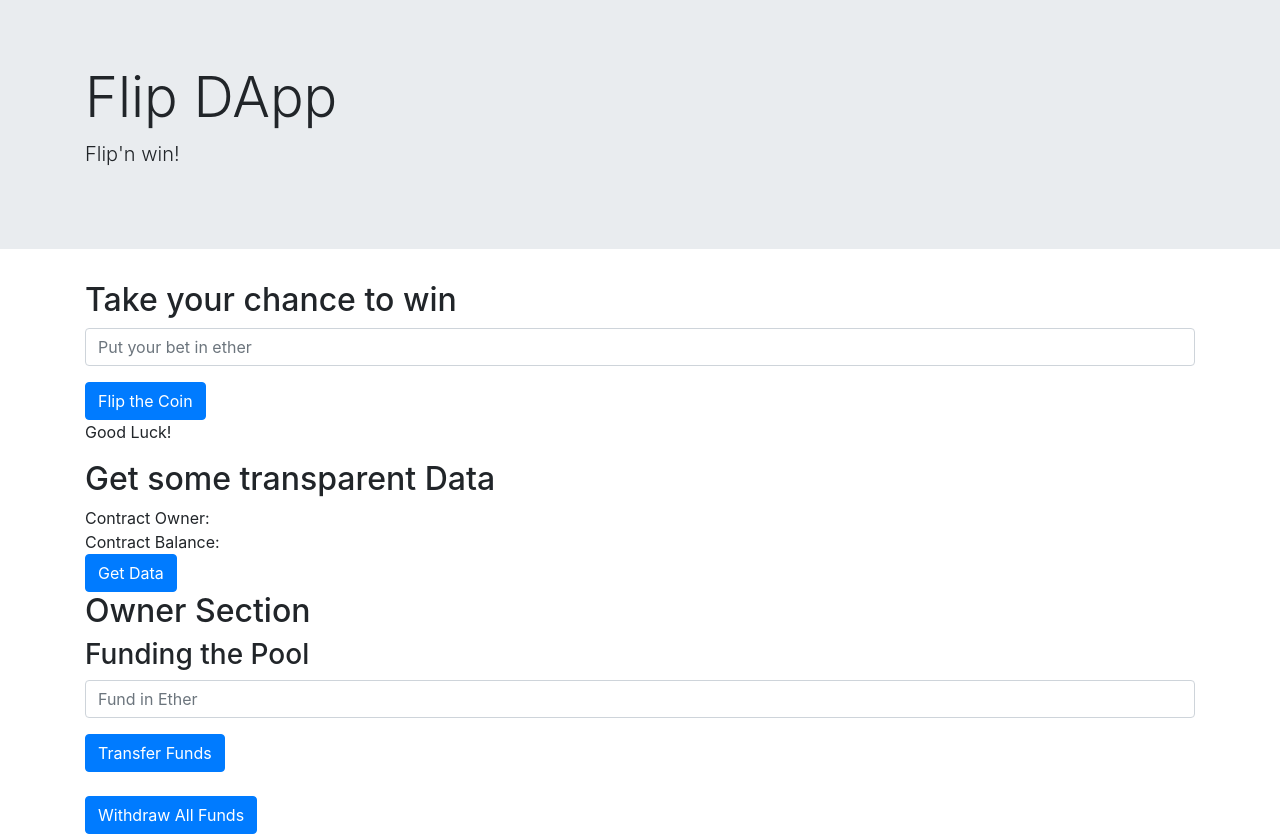
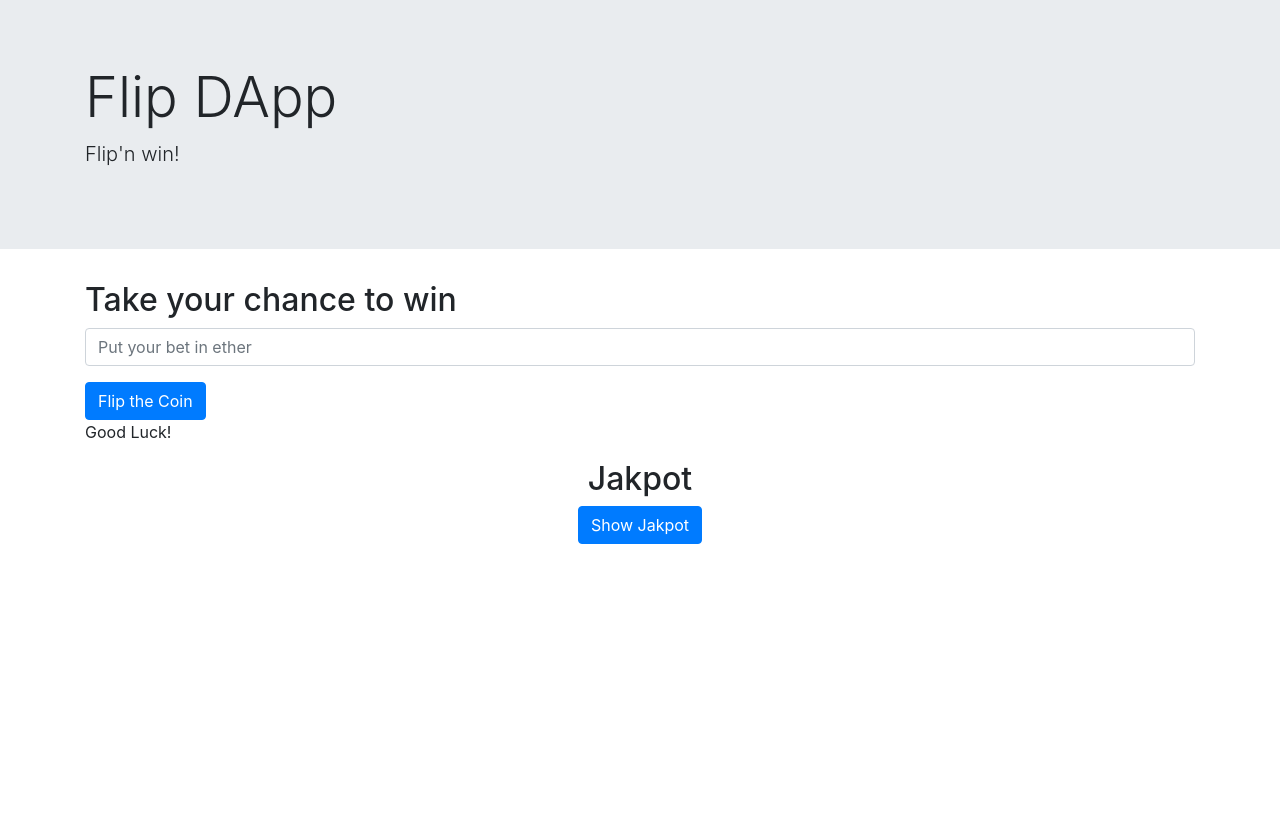
Before and after one commit to MaxiIT/BetFlipDApp, a website: page index.html in a window 1280 px wide. After the commit the page ends 800 px from the top, so only its background shows below. Drawn offline with nearby package versions, Linux system fonts and the light colour scheme.

Commit message:
New Getter Function Display
* max bet is now visible on webpage as jakpot in ether
* + some HTML chages

```diff
--- a/index.html
+++ b/index.html
@@ -32,25 +32,13 @@
         <p>Good Luck!</p>
       </div>
       <div>
-        <h2>Get some transparent Data</h2>
+        <center>
+        <h2>Jakpot</h2>
         <div>
-          Contract Owner: <span id="owner_output"></span>
+          <h2><span id="jakpot_output"></span></h2>
         </div>
-        <div>
-          Contract Balance: <span id="balance_output"></span>
-        </div>
-        <button type="button" id="get_data_button" class="btn btn-primary">Get Data</button>
-      </div>
-      <div>
-        <h2>Owner Section</h2>
-        <h3>Funding the Pool</h3>
-        <div class="input-group mb-3">
-          <input type="text" class="form-control" id="fund_input" placeholder="Fund in Ether" >
-        </div>
-        <button type="button" id="fund_button" class="btn btn-primary">Transfer Funds</button>
-        <br>
-        <br>
-        <button type="button" id="withdrawAll_button" class="btn btn-primary">Withdraw All Funds</button>
+        <button type="button" id="get_data_button" class="btn btn-primary">Show Jakpot</button>
+        </center>
       </div>
     </div>
 
--- a/main.js
+++ b/main.js
@@ -3,7 +3,7 @@ var contractInstance;
 
 $(document).ready(function() {
     window.ethereum.enable().then(function(accounts){
-        contractInstance = new web3.eth.Contract(abi, "//insert Contract Address of Deployed Contract here", {from: accounts[0]});
+        contractInstance = new web3.eth.Contract(abi, "0xb04D96b1BaC12449164EB08A7e6f3E11C2b9F073", {from: accounts[0]});
         console.log(contractInstance);
     });
     $("#flip_button").click(flip);  //Improve: Success alert information
@@ -12,11 +12,9 @@ $(document).ready(function() {
 
 function flip(){
     var bet = $("#bet_input").val();
-
     var config = {
         value: web3.utils.toWei(bet,"ether")
     }
-
     contractInstance.methods.flip().send(config)
     .on("transactionHash", function(hash){
         console.log(hash);
@@ -32,8 +30,6 @@ function flip(){
 
 function fetchAndDisplay(){
     contractInstance.methods.getBalance().call().then(function(res){
-        console.log(res);
-        $("owner_output").text(res[0]);     // What is wrong here?
-        $("balance_output").text(res[1]);   // What is wrong here?
+        $("#jakpot_output").text(web3.utils.fromWei(res[1], "ether") + " Ether");
     })
 }
```
Also changed, not shown: build/contracts/FlipContract.json, build/contracts/Migrations.json, build/contracts/Ownable.json.
